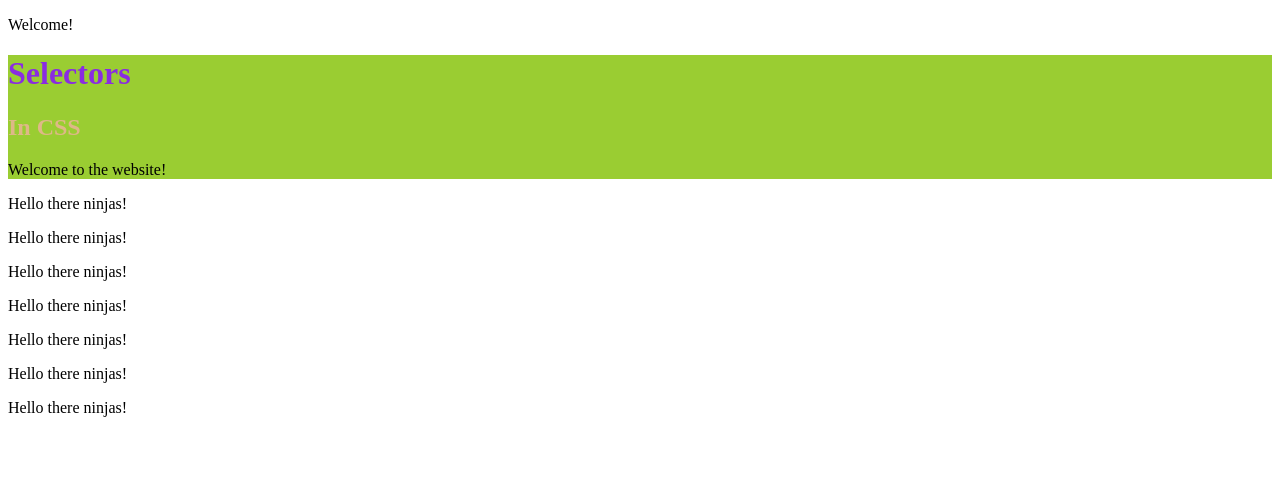
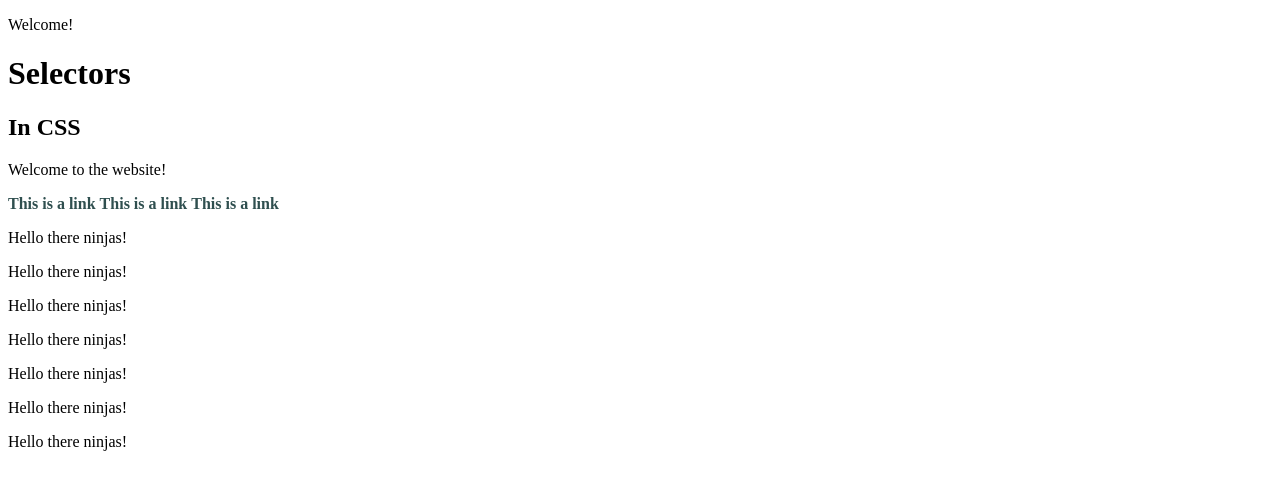
Before and after one commit to paulina-filipiak/CSS-course-1, a plain HTML site: page index.html in a window 1280 px wide. Drawn offline with Linux system fonts and the light colour scheme.

Commit message:
added style to links

```diff
--- a/CSS/syntax.css
+++ b/CSS/syntax.css
@@ -1,11 +1,11 @@
-#header h1{
-    color: blueviolet;
+a{
+    color: darkslategray;
+    text-decoration: none;
+    font-weight: bold;
 }
 
-#header h2{
-    color: burlywood;
+a:hover{
+    color: coral;
+    text-decoration: underline;
+    background-color: darkslategrey;
 }
-
-#header{
-    background-color: yellowgreen;
-}
--- a/index.html
+++ b/index.html
@@ -18,6 +18,10 @@
         <p>Welcome to the website!</p>
     </div>
 
+    <a href="#">This is a link</a>
+    <a href="#">This is a link</a>
+    <a href="#">This is a link</a>
+
     <p>Hello there ninjas!</p>
     <p>Hello there ninjas!</p>
     <p>Hello there ninjas!</p>
```
